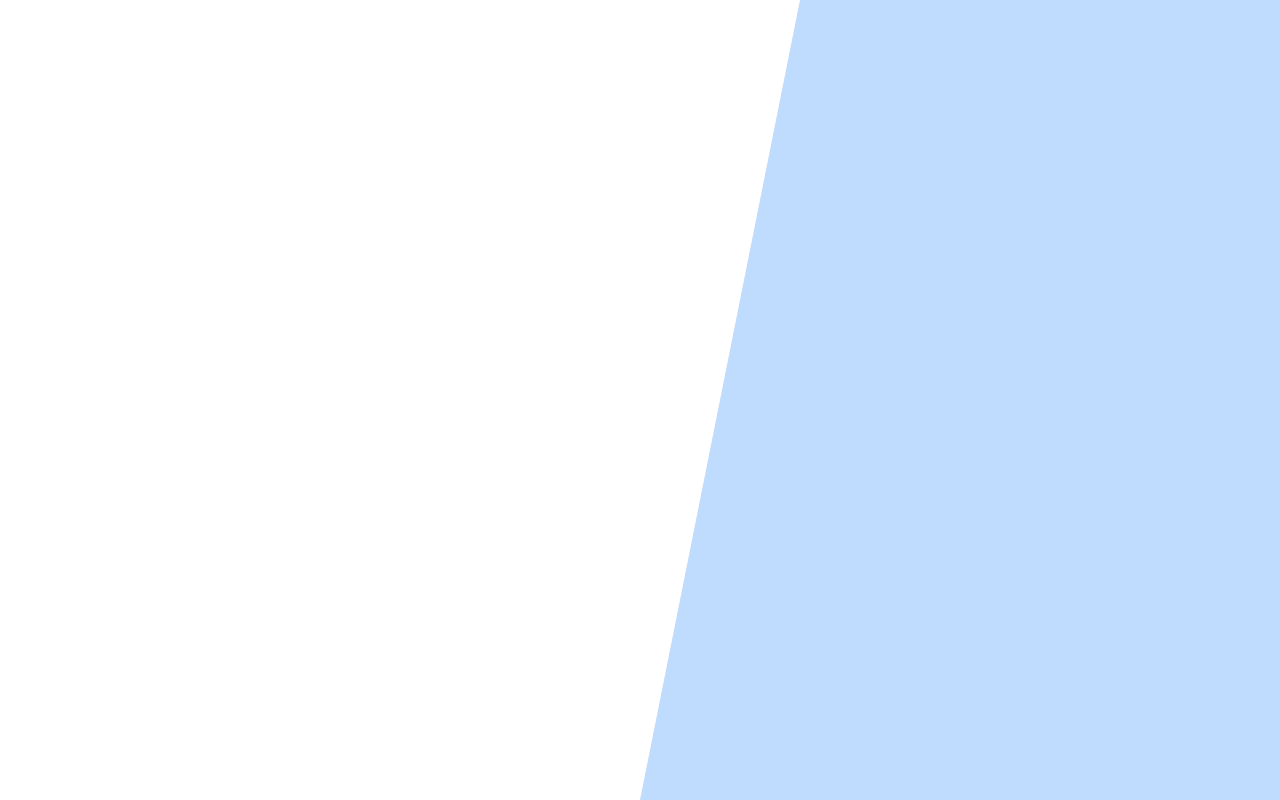
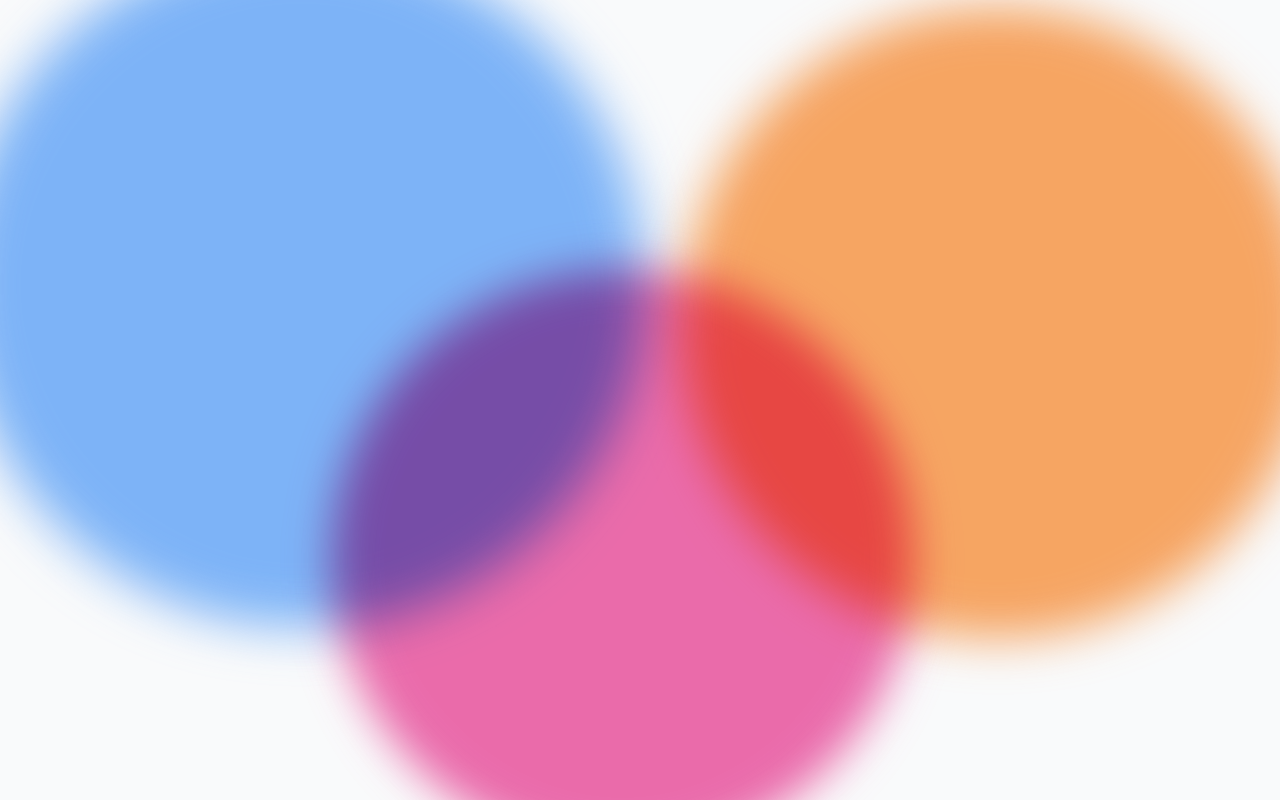
Before and after one commit to kanugurajesh/Designs, a Next.js app: page /component3 in a window 1280 px wide. Built offline with nearby package versions, Linux system fonts and the light colour scheme.

Commit message:
Adding the animated background mesh to the app

```diff
--- a/app/component3/page.tsx
+++ b/app/component3/page.tsx
@@ -1,19 +1,14 @@
-const page = () => {
+const Page = () => {
   return (
-    <main>
-      <div className="relative h-screen w-screen">
-        <div className="absolute bg-blue-200 h-full w-[50vw] clip-inclined right-0"></div>
-        <div className="flex">
-            <div>
-
-            </div>
-            <div>
-
-            </div>
-        </div>
-      </div>
-    </main>
+    <div className="bg-gray-50 min-h-screen overflow-hidden relative">
+      {/* Blob 1 - Vivid Blue */}
+      <div className="absolute top-0 -left-10 w-[40rem] h-[40rem] bg-blue-400 rounded-full mix-blend-multiply filter blur-xl opacity-80 animate-blob"></div>
+      {/* Blob 2 - Vibrant Orange */}
+      <div className="absolute top-0 -right-10 w-[40rem] h-[40rem] bg-orange-400 rounded-full mix-blend-multiply filter blur-xl opacity-80 animate-blob animation-delay-2000"></div>
+      {/* Blob 3 - Bright Pink */}
+      <div className="absolute -bottom-16 left-1/4 w-[40rem] h-[40rem] bg-pink-500 rounded-full mix-blend-multiply filter blur-xl opacity-80 animate-blob animation-delay-4000"></div>
+    </div>
   );
 };
 
-export default page;
+export default Page;
```
